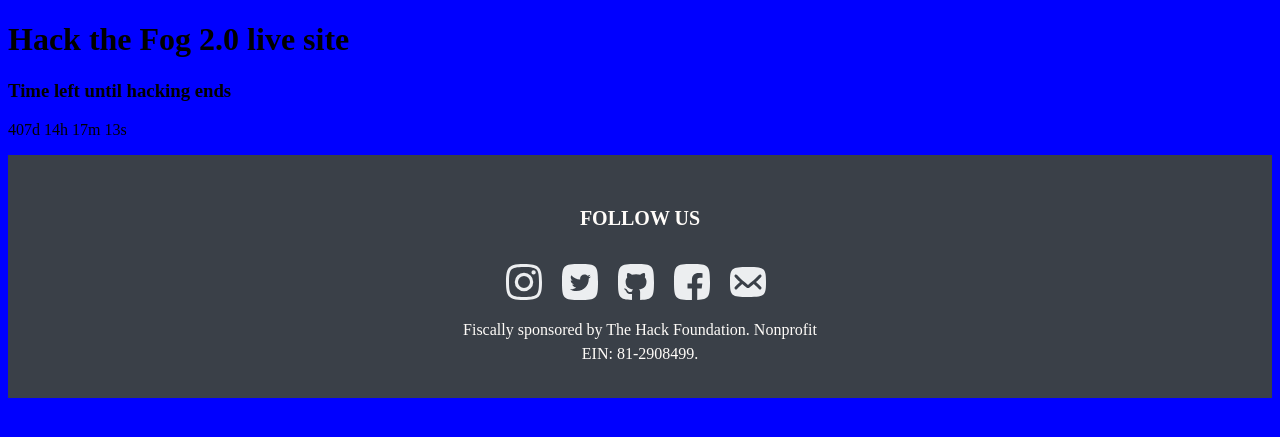
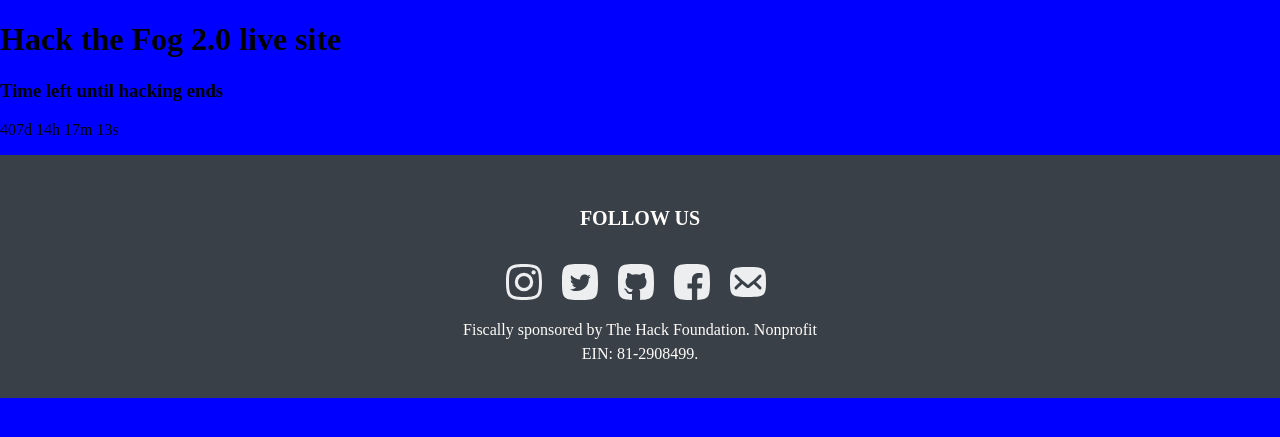
Before and after one commit to hackthefog/LiveSite, a Flask app: page / in a window 1280 px wide. Shown: the top 437 px of the page. Run offline with Flask 2, Linux system fonts and the light colour scheme.

Commit message:
Bare footer except it's scaled down for some reason

```diff
--- a/livesite/static/css/footer.css
+++ b/livesite/static/css/footer.css
@@ -1,13 +1,14 @@
 footer
 {
 	text-align: center;
-	padding: 2rem 0;
 	display: flex;
 	flex-direction: column;
 	align-items: center;
 	justify-content: center;
 	background-color: rgb(58, 64, 72);
 	color: #FFFCF9;
+	padding: 2rem 0;
+	width: 100vw;
 }
 
 #Description
--- a/livesite/templates/base.html
+++ b/livesite/templates/base.html
@@ -66,7 +66,7 @@
   {% endblock %}
 
 </head>
-<body>
+<body style="margin: 0;">
 
   {% include "navbar.html" %}
 
```
